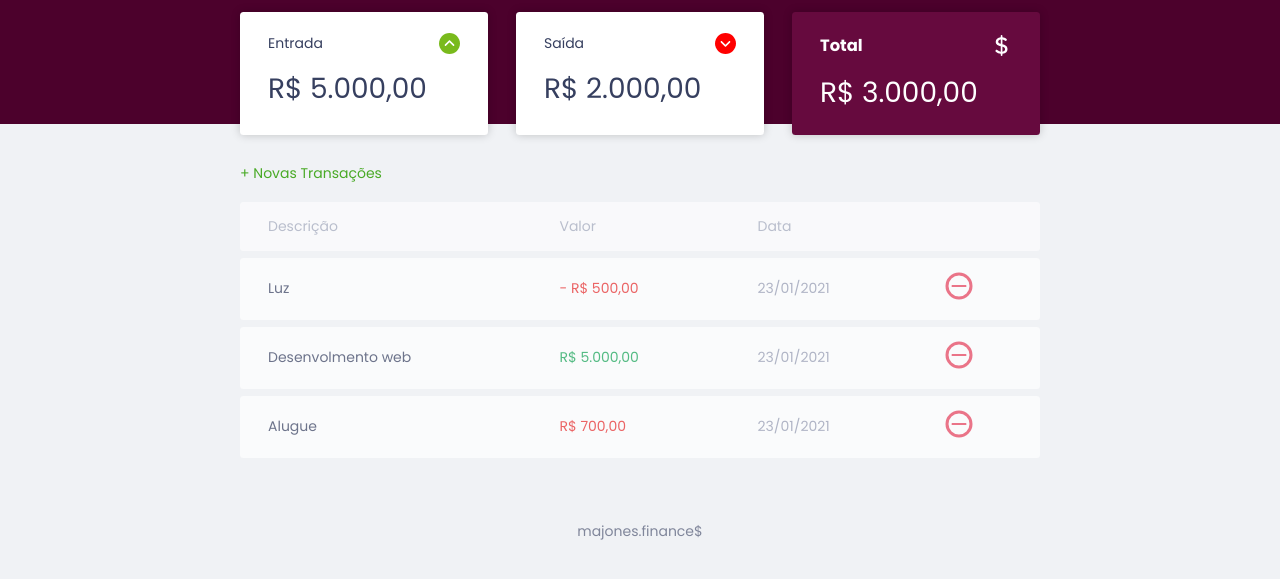
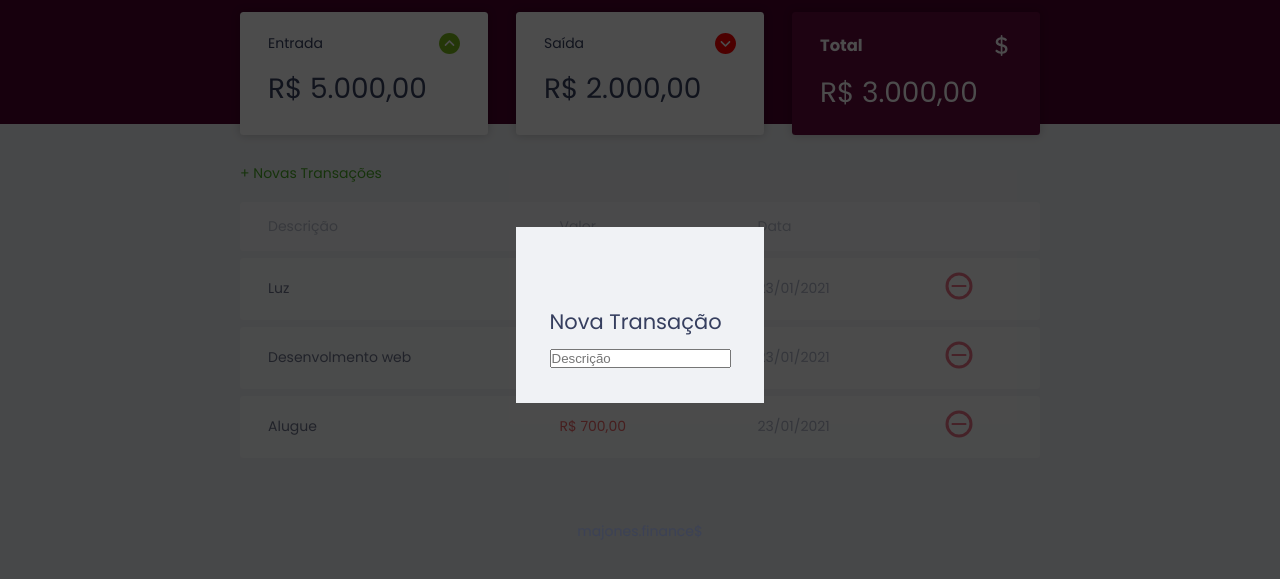
Before and after one commit to jhonathanvitor/majonesFinance, a plain HTML site: page index.html in a window 1280 px wide. Shown: the part 85-664 px from the top of the page. Drawn offline with Linux system fonts and the light colour scheme.

Commit message:
adding form table

```diff
--- a/index.html
+++ b/index.html
@@ -97,6 +97,20 @@
 
     </main>
 
+    <div class="modal-overlay active">
+        <div class="modal">
+            <div id="form">
+                <h2>Nova Transação</h2>
+                <form action="">
+                    <div class="input-group">
+                        <label for=""></label>
+                        <input type="text" id="description" name="description" placeholder="Descrição" />
+                    </div>
+                </form>
+            </div>
+        </div>
+    </div>
+
     <footer>
         <p>majones.finance$</p>
     </footer>
--- a/style.css
+++ b/style.css
@@ -207,6 +207,34 @@ table tbody tr:hover {
     opacity: 1;
 }
 
+/*Modal =================*/
+.modal-overlay {
+    width: 100%;
+    height: 100%;
+
+    background-color: rgba(0, 0, 0, 0.7);
+
+    position: fixed;
+    top: 0;
+
+    display: flex;
+    align-items: center;
+    justify-content: center;
+
+    opacity: 0;
+    visibility: hidden;
+}
+
+.modal-overlay.active {
+    opacity: 1;
+    visibility: visible;
+}
+
+.modal {
+    background: #f0f2f5;
+    padding: 2.4rem;
+
+}
 
 /*Footer =================*/
 footer {
```
